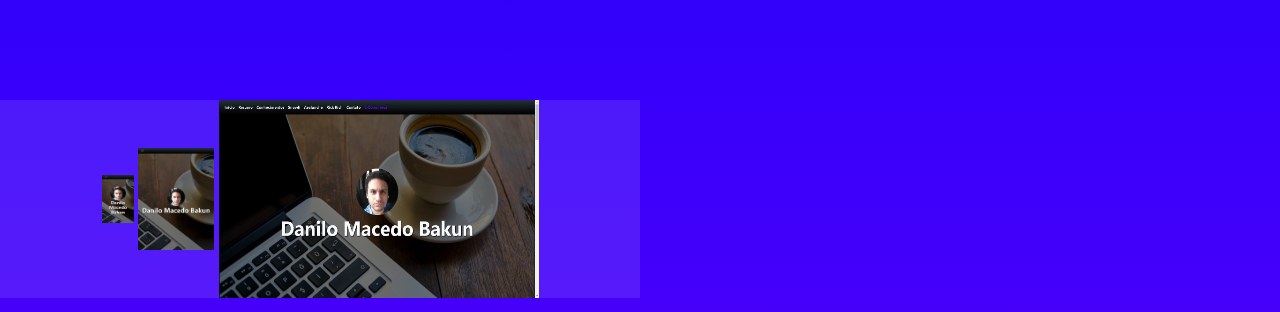
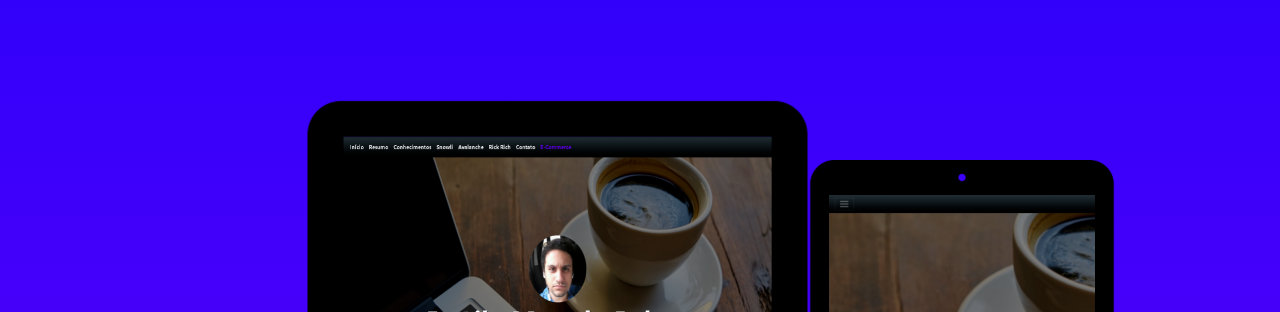
Before and after one commit to DaniloMacB/Curriculo2, a plain HTML site: page index.html in a window 1280 px wide. Shown: the top 312 px of the page. Drawn offline with nearby package versions, Linux system fonts and the light colour scheme.

Commit message:
primeiro mockup adicionado

```diff
--- a/index.html
+++ b/index.html
@@ -5,30 +5,17 @@
     <title>DaniloMB</title>
 
     <link rel="stylesheet" type="text/css" href="frameworks/bootstrap/css/bootstrap.min.css">
-		<link rel="stylesheet" type="text/css" href="frameworks/bootstrap/css/bootstrap-theme.min.css">
+
 
     <style>
-
+      .center{position: relative; top: 50%; left: 50%;transform: translate(-50%,-50%)}
     </style>
   </head>
-  <body id="body" class="m-0 p-0" style="background: linear-gradient(to bottom, rgb(50,0,250), rgb(100,0,250)) no-repeat; background-attachment: fixed; padding-top: 100px !important">
+  <body class="m-0 p-0" style="background: linear-gradient(to bottom, rgb(50,0,250), rgb(100,0,250)) no-repeat; background-attachment: fixed; padding-top: 100px !important">
     <div id="container" class="container-fluid m-0 p-0">
       <div class="row m-0 p-0">
-        <!--<div class="col-lg-12 m-0 p-0">
-          <a href="https://danilomb.com">
-            <img class="m-0 p-0" src="images/ecommerce.png" alt="teste">
-          </a>
-        </div>-->
-        <div class="col-lg-6 m-0 p-0" style="width: 100%; height: 100%">
-        <a href="www.danilomb.com"><div class=" h-100 text-center" style="background-color: rgba(255,255,255,0.1)">
-          <img src="images/curriculo-cel.png" style="width: 32px; height: 48px">
-
-
-          <img src="images/curriculo-tablet.png" style="width: 76px; height: 102px">
-
-
-          <img src="images/curriculo-pc.png" style="width: 320px; height: 198px">
-        </div></a>
+        <div class="col-lg-12 p-0">
+          <a href="https://danilomacb.github.io/" target="blank"><img class="center" src="images/curriculo.png" style="width: 950; height: 460px;"></a>
         </div>
       </div>
 
@@ -38,7 +25,7 @@
     <script>
       var alturaDaTela = $(window).height();
 
-			$("#body").css("height", alturaDaTela);
+			$("body").css("height", alturaDaTela);
     </script>
   </body>
 </html>
```
Also changed, not shown: images/curriculo-cel.PNG (deleted), images/curriculo-pc.png (deleted), images/curriculo-tablet.PNG (deleted), images/curriculo.png (added), images/ecommerce.png (deleted).
